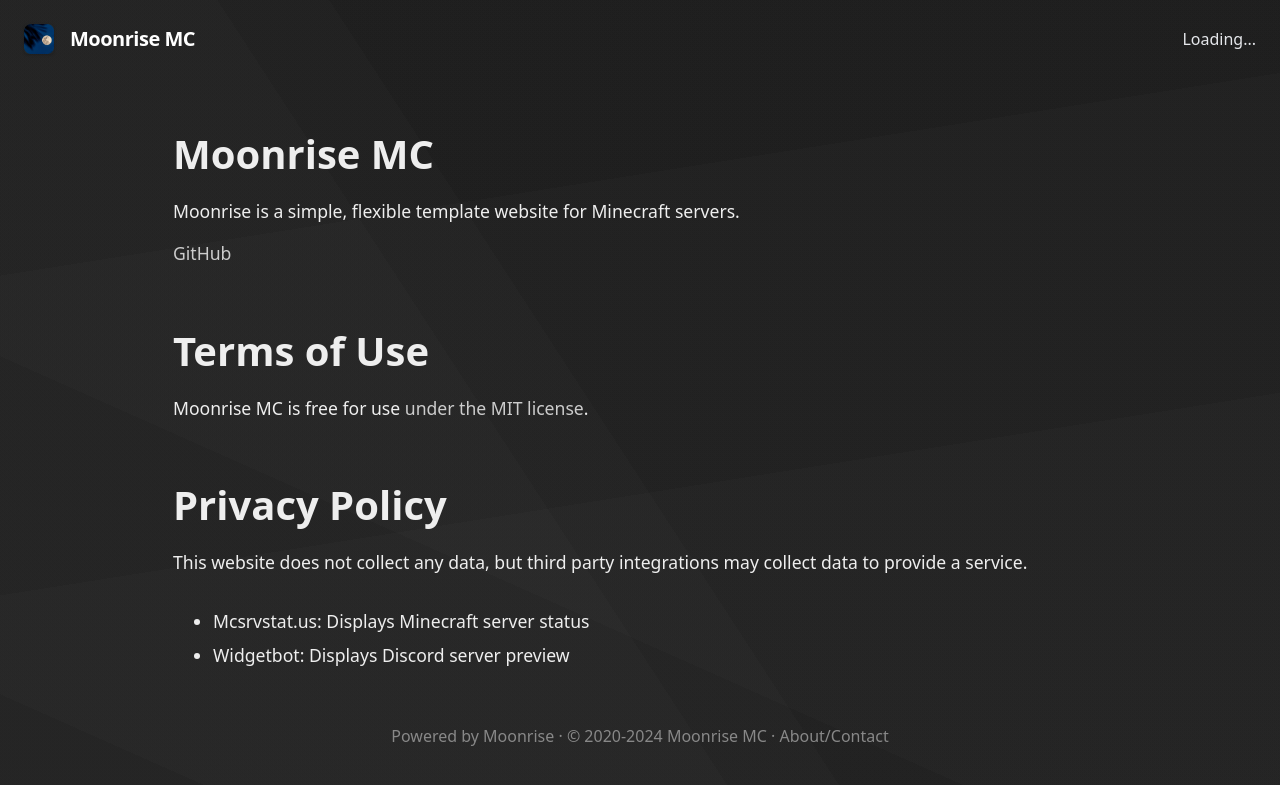
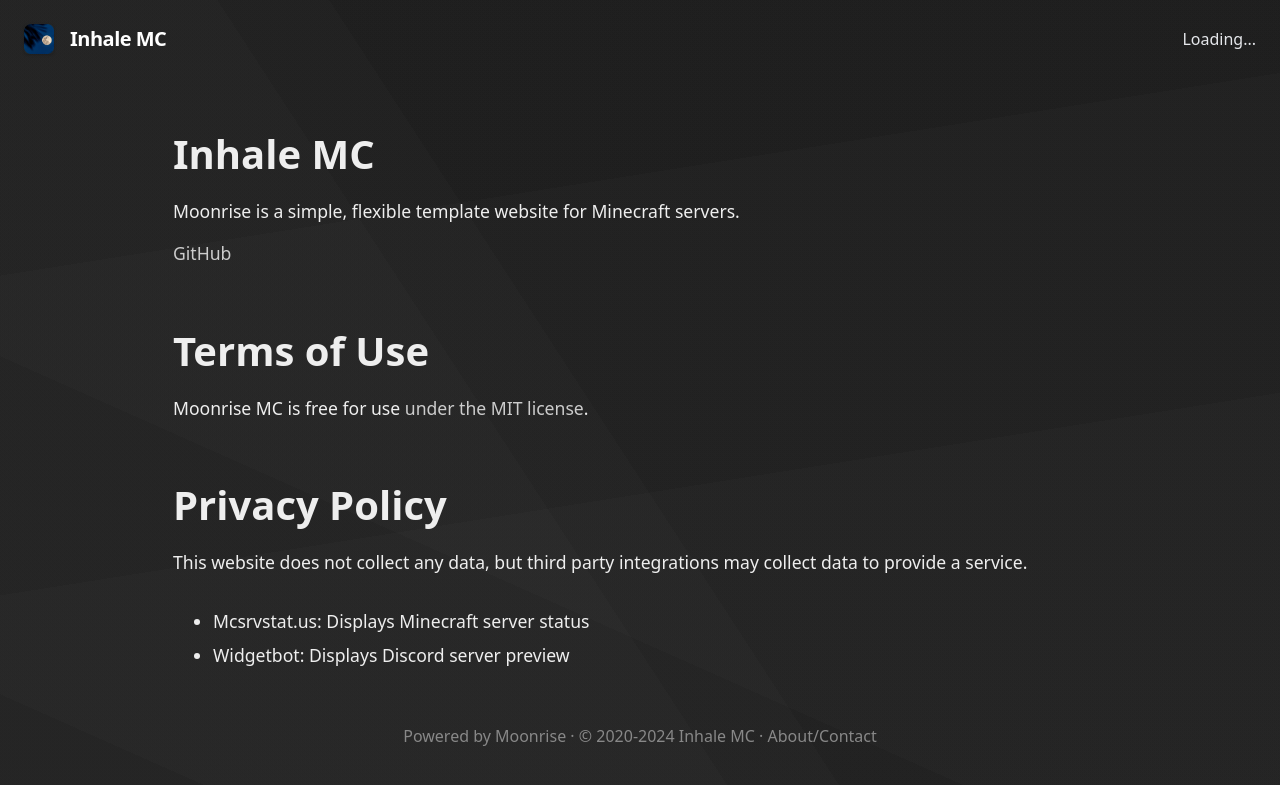
Before and after one commit to aidandevx/inhale, a Jekyll site: the page built from docs/about.md, in a window 1280 px wide. Shown: the top 785 px of the page. Built offline with Jekyll 4.4.1, drawn with Linux system fonts in a browser that asks for light colours; our own code applies the rules of GitHub Pages for plain Markdown files.

Commit message:
Update _config.yml

```diff
--- a/docs/_config.yml
+++ b/docs/_config.yml
@@ -1,8 +1,8 @@
 # Set this website's info
 # Change "coffeebank" to your GitHub username
 # Change "moonrise" to your repository name
-url: "https://coffeebank.github.io"
-baseurl: "/moonrise"
+url: "https://aidandevx.github.io"
+baseurl: "/inhale"
 siteIcon: /media/android-chrome-192x192.png
 siteYear: 2020
 siteFooterlink: /about
@@ -11,9 +11,9 @@ showinSearchEngines: true
 
 
 # Set basic server info
-serverName: Moonrise MC
-serverDescription: A Minecraft server where we have lots of fun!
-serverIP: 31.41.59.26:5358
+serverName: Inhale MC
+serverDescription: A Minecraft survival server to PVP, Explore and more!
+serverIP: inhale.aternos.me
 useBedrockForOnlineStatus: false
 
 
```
